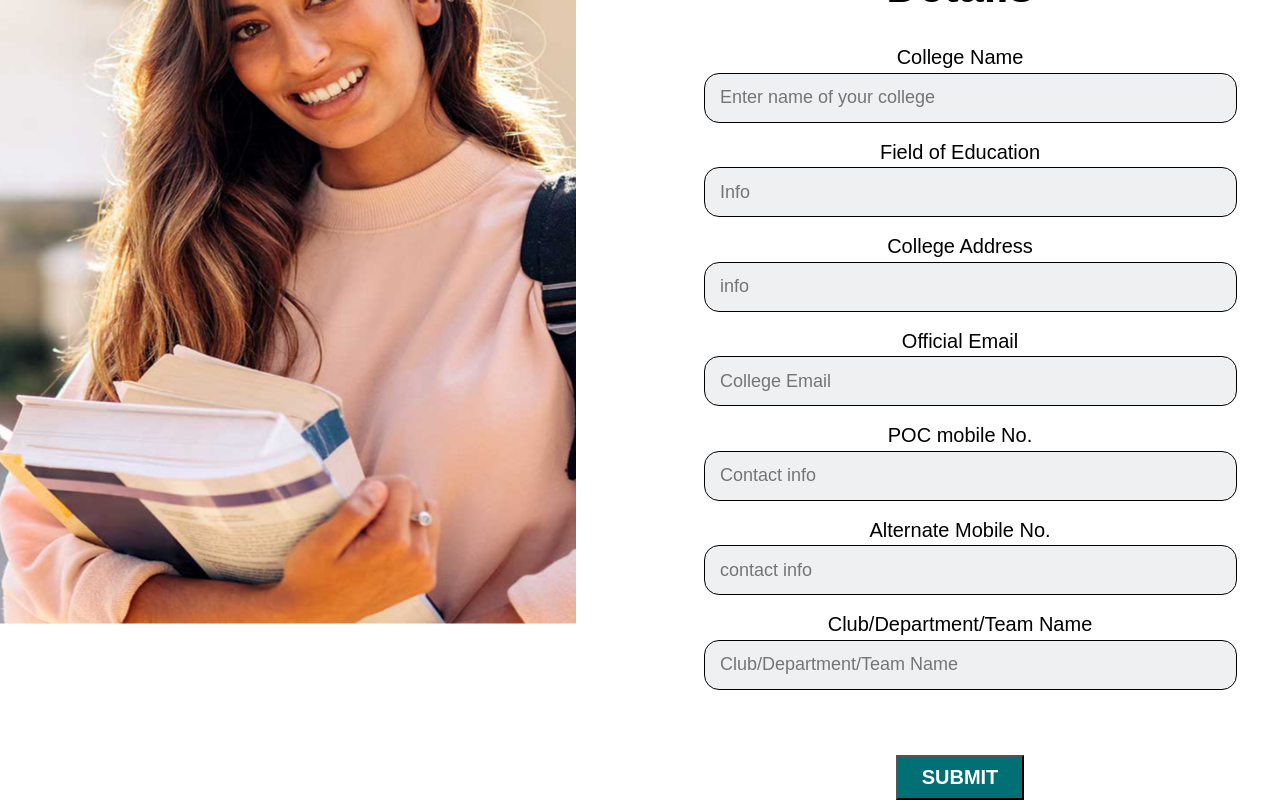
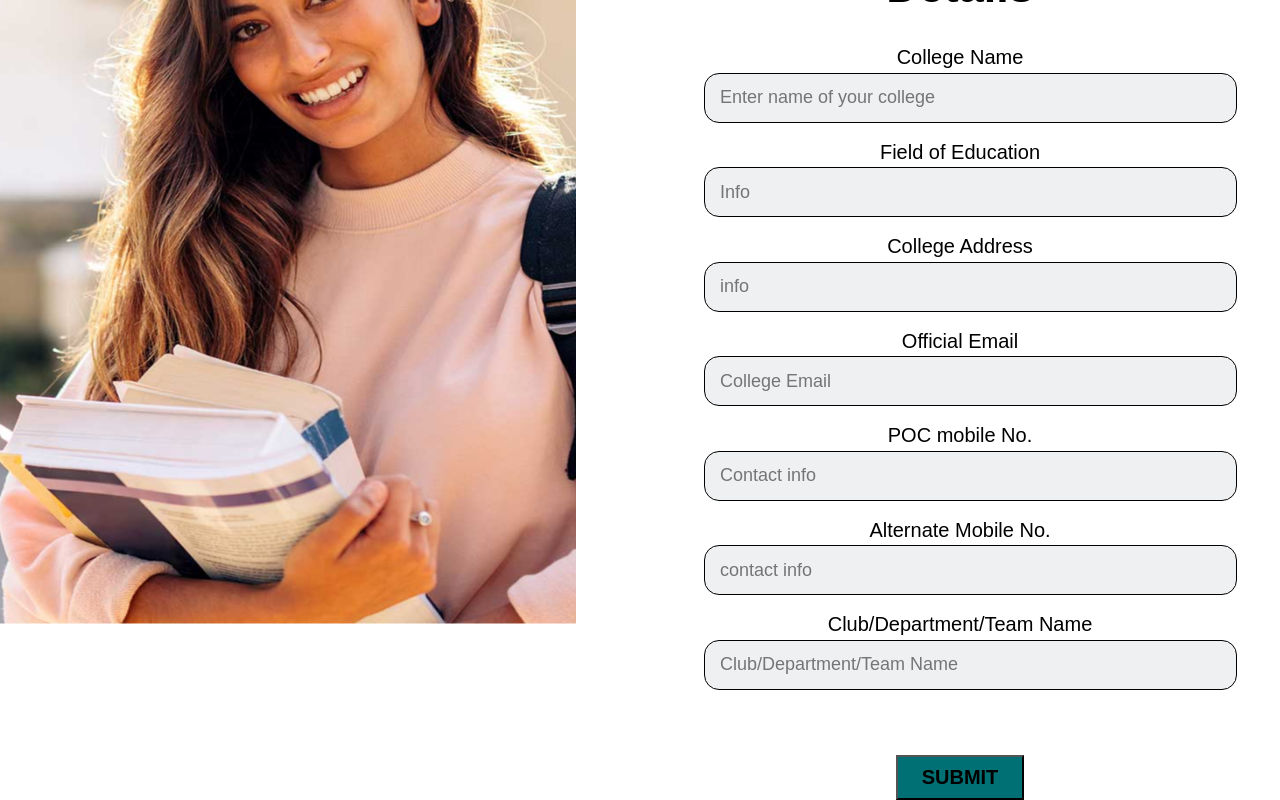
Before and after one commit to Hrshw/DEDSO, a React (Create React App) app in the folder dedso-app/: page /CollegeRegistration in a window 1280 px wide. Shown: the part 173-973 px from the top of the page. Built offline with nearby package versions, Linux system fonts and the light colour scheme.

Commit message:
made thing for student login

```diff
--- a/dedso-app/src/components/collegeRegistration.jsx
+++ b/dedso-app/src/components/collegeRegistration.jsx
@@ -1,7 +1,12 @@
 import React, { useState } from "react";
 import axios from "axios";
+import { useNavigate } from "react-router-dom";
 import { Link } from "react-router-dom";
 function College() {
+
+    const navigate = useNavigate();
+
+    const [filled,setFilled]=useState(false);
     const [formData, setFormData] = useState({
         collegeName: "",
         fieldOfEducation: "",
@@ -19,14 +24,16 @@ function College() {
         setFormData({ ...formData, [e.target.name]: e.target.value });
     };
 
+    for(let field in formData){
+        if(formData[field]!==""){
+            setFilled(true);
+        }
+    }
+
     const handleSubmit = (e) => {
         e.preventDefault();
 
         // Form validation
-        if (!formData.collegeName || !formData.fieldOfEducation || !formData.collegeAddress || !formData.collegeEmail || !formData.pocMobile || !formData.clubName) {
-            alert("Please fill in all the required fields.");
-            return;
-        }
 
         // Make the POST request to the backend API
         axios
@@ -85,8 +92,14 @@ function College() {
             <label htmlFor="">Club/Department/Team Name</label>
             <input className="textbox-2" name="clubName" type="text" placeholder="Club/Department/Team Name" value={formData.clubName}
                 onChange={handleChange} />
-            <button className="submit" type="submit">
-                <Link to="/festRegistration" style={{"color":"#fff","textDecoration":"none"}}>SUBMIT</Link>
+            <button className="submit" type="submit" onClick={()=>{
+              if(filled){
+                navigate("/festRegistration")
+              }else{
+                alert("Pls fill the required fields")
+              }
+            }}>
+                SUBMIT
                 </button>
         </form>
 
--- a/dedso-app/src/components/companyLogin.jsx
+++ b/dedso-app/src/components/companyLogin.jsx
@@ -19,7 +19,7 @@ function CompanyLogin(){
         <div className="buttonDiv">
             <div>
             <button className="createBtn"><Link to="/CompanyRegistration"></Link>Register</button>
-            <p>Already have an account?</p>
+            <button>Log In</button>
             </div>
             <h1>OR</h1>
             <button className="googleBtn"><img className="icon" src={require("../images/google.jpeg")} alt="" />Sign up with Google</button>
```
